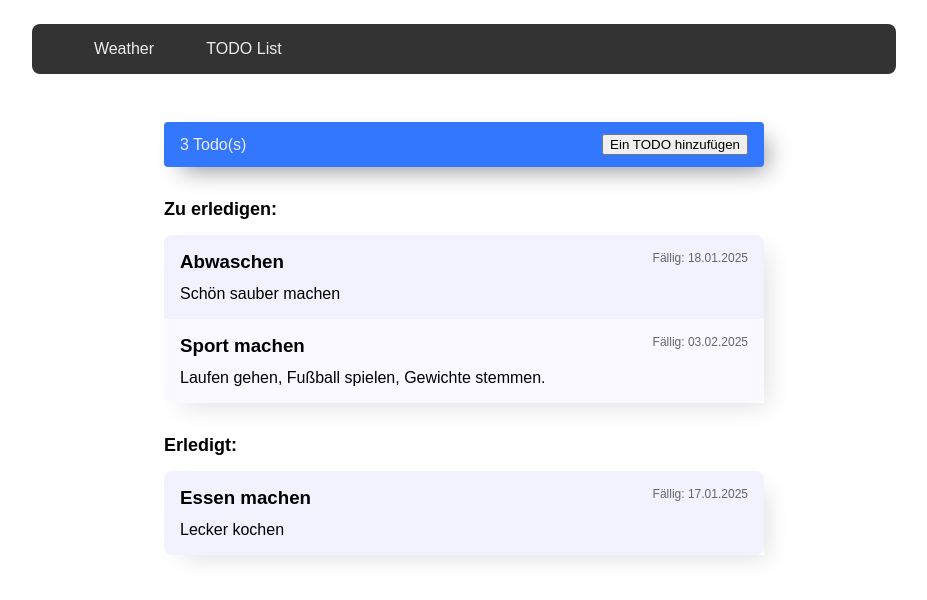
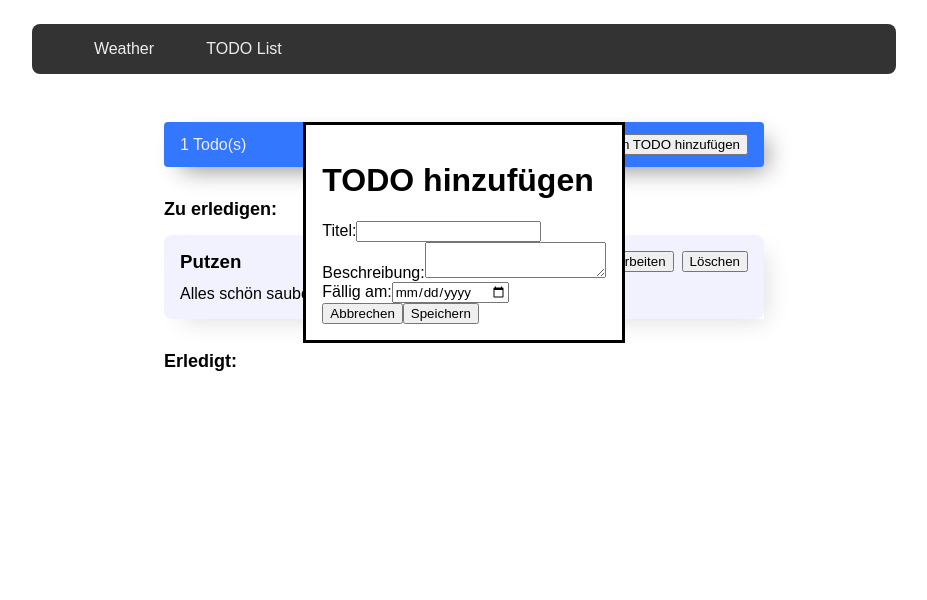
Before and after one commit to gannimet/weather-report-react, a React (Vite) app: page /todo in a window 1280 px wide. Both pictures are taken after a click on the button "Ein TODO hinzufügen". Shown: the top 600 px of the page, without its empty margins (176-1103 px from the left). Built offline with nearby package versions, Linux system fonts and the light colour scheme.

Commit message:
linking up dialog to todos page and list

```diff
--- a/src/todos/TodosPage.tsx
+++ b/src/todos/TodosPage.tsx
@@ -1,44 +1,71 @@
 import { memo, useState } from 'react';
 import './TodosPage.scss';
 import { Todo } from './model/data-model';
+import TodoDialog from './todo-dialog/TodoDialog';
 import TodoList from './todo-list/TodoList';
 
 function TodosPage() {
   const [todos, setTodos] = useState<Todo[]>([
     {
       id: '1',
-      title: 'Essen machen',
-      description: 'Lecker kochen',
-      dueDate: new Date('2025-01-17'),
-      isDone: true
-    },
-    {
-      id: '2',
-      title: 'Abwaschen',
-      description: 'Schön sauber machen',
-      dueDate: new Date('2025-01-18'),
-      isDone: false
-    },
-    {
-      id: '3',
-      title: 'Sport machen',
-      description: 'Laufen gehen, Fußball spielen, Gewichte stemmen.',
-      dueDate: new Date('2025-02-03'),
+      title: 'Putzen',
+      description: 'Alles schön sauber machen',
+      dueDate: new Date('2024-02-23'),
       isDone: false
     }
   ]);
+  const [isDialogOpen, setIsDialogOpen] = useState(false);
+  const [editingTodo, setEditingTodo] = useState<Todo | undefined>(undefined);
+
+  const onCancel = () => {
+    setIsDialogOpen(false);
+  };
+
+  const onSave = () => {
+    setIsDialogOpen(false);
+  };
+
+  const openTodoDialog = (todo?: Todo) => {
+    setEditingTodo(todo);
+    setIsDialogOpen(true);
+  };
+
+  const onEdit = (todo: Todo) => {
+    openTodoDialog(todo);
+  };
+
+  const onDelete = (todo: Todo) => {
+    const todosWithoutRemoved = todos.filter((currentTodo) => {
+      return currentTodo.id !== todo.id;
+    });
+
+    setTodos(todosWithoutRemoved);
+  };
 
   return (
+    <>
+      <TodoDialog
+        isOpen={isDialogOpen}
+        todo={editingTodo}
+        onCancel={onCancel}
+        onSave={onSave}
+      />
+
       <div className='todos-page'>
         <div className="list-head">
           <span className='count'>{todos.length} Todo(s)</span>
-        <button>Ein TODO hinzufügen</button>
+          <button onClick={() => openTodoDialog()}>Ein TODO hinzufügen</button>
         </div>
 
         <div className="todo-list-wrapper">
-        <TodoList todos={todos} />
+          <TodoList
+            todos={todos}
+            onEdit={onEdit}
+            onDelete={onDelete}
+          />
         </div>
       </div>
+    </>
   );
 }
 
--- /dev/null
+++ b/src/todos/todo-dialog/TodoDialog.tsx
@@ -0,0 +1,43 @@
+import { memo, useMemo } from 'react';
+import { Todo } from '../model/data-model';
+import './TodoDialog.scss';
+
+type TodoDialogProps = {
+  isOpen: boolean;
+  todo?: Todo;
+  onCancel?(): void;
+  onSave?(): void;
+};
+
+export default memo<TodoDialogProps>(({
+  isOpen,
+  todo,
+  onCancel,
+  onSave,
+}) => {
+  const isEditMode = useMemo(() => !!todo, [todo])
+
+  return <dialog open={isOpen}>
+    <h1>{isEditMode ? 'TODO editieren' : 'TODO hinzufügen'}</h1>
+
+    <div className="title-field">
+      <span>Titel:</span>
+      <input name="title" type="text" />
+    </div>
+
+    <div className="description-field">
+      <span>Beschreibung:</span>
+      <textarea name="description" />
+    </div>
+
+    <div className="due-date-field">
+      <span>Fällig am:</span>
+      <input name="due-date" type="date" />
+    </div>
+
+    <div className='button-row'>
+      <button onClick={() => onCancel?.()}>Abbrechen</button>
+      <button onClick={() => onSave?.()}>Speichern</button>
+    </div>
+  </dialog>
+})
--- a/src/todos/todo-list/TodoList.scss
+++ b/src/todos/todo-list/TodoList.scss
@@ -42,9 +42,16 @@ h2 {
         margin: 0;
       }
 
-      .todo-due-date {
-        color: #666;
-        font-size: 12px;
+      .meta-area {
+        display: flex;
+        column-gap: 8px;
+        justify-content: flex-end;
+        align-items: center;
+
+        .todo-due-date {
+          color: #666;
+          font-size: 12px;
+        }
       }
     }
 
--- a/src/todos/todo-list/TodoList.tsx
+++ b/src/todos/todo-list/TodoList.tsx
@@ -5,15 +5,27 @@ import './TodoList.scss';
 
 type TodoListProps = {
   todos: Todo[];
+  onEdit(todo: Todo): void;
+  onDelete(todo: Todo): void;
 };
 
-function renderTodoList(todos: Todo[]) {
+function renderTodoList(
+  todos: Todo[],
+  onEdit: (todo: Todo) => void,
+  onDelete: (todo: Todo) => void,
+) {
   return <ul className="todo-list">
     {todos.map((todo) => (
       <li className='todo-list-item' key={todo.id}>
         <div className="item-head">
           <h3 className='todo-title'>{todo.title}</h3>
-          <div className='todo-due-date'>Fällig: {format(todo.dueDate, 'dd.MM.yyyy')}</div>
+
+          <div className='meta-area'>
+            <span className='todo-due-date'>Fällig: {format(todo.dueDate, 'dd.MM.yyyy')}</span>
+
+            <button onClick={() => onEdit(todo)}>Bearbeiten</button>
+            <button onClick={() => onDelete(todo)}>Löschen</button>
+          </div>
         </div>
 
         <p className='todo-description'>{todo.description}</p>
@@ -22,7 +34,7 @@ function renderTodoList(todos: Todo[]) {
   </ul>;
 }
 
-export default memo<TodoListProps>(({ todos }) => {
+export default memo<TodoListProps>(({ todos, onDelete, onEdit }) => {
   const notDoneTodos = useMemo(() => {
     return todos.filter((todo) => !todo.isDone);
   }, [todos]);
@@ -33,9 +45,9 @@ export default memo<TodoListProps>(({ todos }) => {
 
   return <>
     <h2>Zu erledigen:</h2>
-    {renderTodoList(notDoneTodos)}
+    {renderTodoList(notDoneTodos, onEdit, onDelete)}
 
     <h2>Erledigt:</h2>
-    {renderTodoList(doneTodos)}
+    {renderTodoList(doneTodos, onEdit, onDelete)}
   </>;
 })
```
Also changed, not shown: src/todos/todo-dialog/TodoDialog.scss (added). Lines whose indentation alone changed are shown as unchanged.
